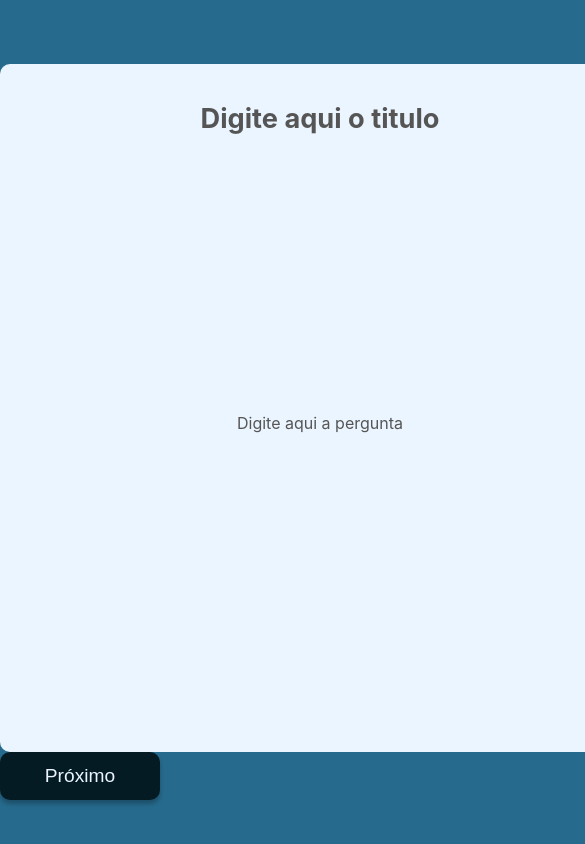
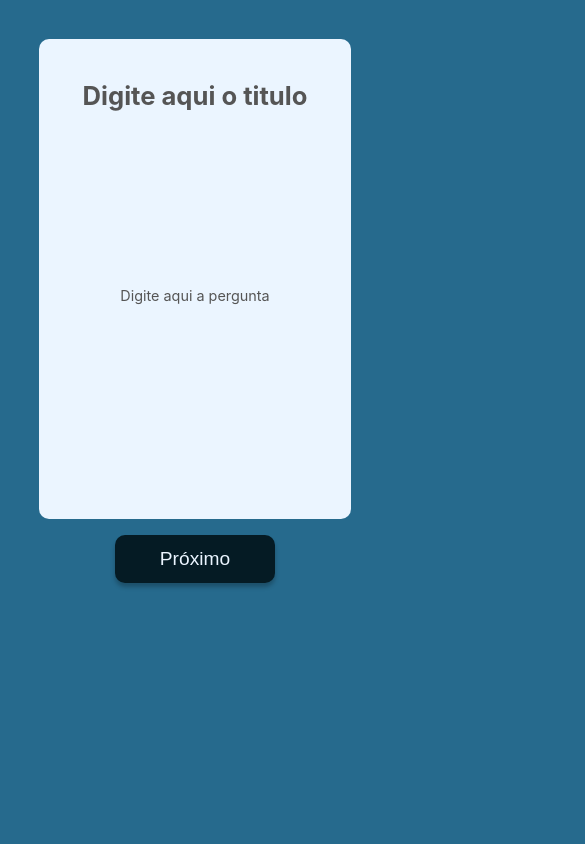
Before and after one commit to Studio-024/memorize, a React (Create React App) app in the folder client/: page /addCard/front in a window 390 px wide. Shown: the top 844 px of the page, 585 px wide, since content can reach past the window. Built offline with nearby package versions, Linux system fonts and the light colour scheme.

Commit message:
feat(client): addCard responsive

```diff
--- a/client/src/components/Add.tsx
+++ b/client/src/components/Add.tsx
@@ -18,7 +18,7 @@ const Add = (Props: Props) => {
             { side === 'front' && <p contentEditable="true" spellCheck={true} className="AddCard_quest" placeholder={"Digite aqui a pergunta"}></p>}
             { side === 'back' && <p contentEditable="true" spellCheck={true} className="AddCard_quest" placeholder={"Digite aqui a resposta"}></p>}
             </div>
-            <div style={{height: "3rem", margin: "1rem"}}/>
+            { side === 'front' && <div style={{height: "3rem", margin: "1rem"}}/>}
         </div>
         <div className="AddCard_missAndHit">
             {side === 'front' &&
--- a/client/src/css/AddCard.css
+++ b/client/src/css/AddCard.css
@@ -1,10 +1,11 @@
 .card, .AddCard {
   display: flex;
   flex-direction: column;
-  height: 43rem;
-  width: 40rem;
+  min-height: 33rem;
+  height: 100%;
+  width: 30rem;
   margin-inline: auto;
-  margin-top: 4rem;
+  margin-top: 5vmin;
   border-radius: 10px;
   background-color: #ebf5ff; }
 
@@ -14,20 +15,25 @@
   text-align: center;
   justify-content: center;
   margin: 1rem;
-  height: 4rem;
-  font-size: 1.7rem; }
+  min-height: 4rem;
+  height: 100%;
+  font-size: 1.7rem;
+  word-wrap: break-word; }
 
 .card_quest {
   display: flex;
   flex-direction: column;
-  height: 33rem;
+  min-height: 23rem;
+  height: 100%;
   margin: 0 1rem 0 1rem;
   text-align: center;
   justify-content: center;
-  font-size: 1rem; }
+  font-size: 1rem;
+  word-wrap: break-word; }
 
 .card_footer {
   display: flex;
+  justify-self: end;
   margin-top: 1rem;
   height: 3rem;
   position: relative; }
@@ -50,17 +56,56 @@
 
 .card_missAndHit {
   display: flex;
-  justify-content: space-around;
   width: calc(40rem - 20vmin);
-  margin: 1rem auto auto auto; }
+  margin: 1rem auto auto auto;
+  justify-content: center; }
 
 #card_missed {
   background: linear-gradient(180deg, rgba(206, 83, 83, 0.9) 0%, #CE5353 100%);
-  color: #e9f4ff; }
+  color: #e9f4ff;
+  margin: auto 1rem auto auto; }
 
 #card_hit {
   background: linear-gradient(180deg, rgba(99, 197, 75, 0.9) 0%, #63C54B 100%);
-  color: #e9f4ff; }
+  color: #e9f4ff;
+  margin: auto auto auto 1rem; }
+
+@media screen and (max-width: 600px) {
+  .card, .AddCard {
+    min-height: calc(33rem);
+    width: 80%;
+    min-height: 33rem; }
+  .card_quest {
+    min-height: 23rem; }
+  .card_missAndHit {
+    width: 80%; }
+  #card_missed, #card_hit {
+    width: 9rem !important;
+    height: 2.8rem !important; } }
+
+@media screen and (max-width: 450px) {
+  .card, .AddCard {
+    min-height: 28rem  !important;
+    width: 80% !important;
+    margin-top: 10vmin; }
+  .card_quest {
+    min-height: 18rem  !important; }
+  .card_missAndHit {
+    width: 80% !important;
+    flex-wrap: wrap;
+    justify-content: space-around; }
+  #card_missed, #card_hit {
+    width: 7rem !important;
+    height: 2.6rem !important;
+    margin: 0; }
+  .card_title {
+    font-size: 1.6rem; }
+  .card_quest {
+    font-size: 0.9rem; }
+  .card_footer > a {
+    font-size: 1.1rem; }
+  .card_footer > span {
+    display: none; } }
 
 .AddCard_title {
   text-align: center;
@@ -77,7 +122,7 @@
   flex-direction: column;
   justify-content: center;
   margin: 1rem;
-  height: 5rem; }
+  min-height: 5rem; }
 
 .AddCard_quest {
   margin: auto 1rem auto 1rem;
@@ -97,8 +142,34 @@
   justify-content: center;
   margin: auto;
   width: 100%;
-  height: 33rem; }
+  min-height: 20rem; }
+
+.AddCard_missAndHit {
+  display: flex;
+  width: 100%;
+  margin-top: 1rem;
+  justify-content: center; }
 
 .AddButton_staps {
   background-color: #051B24 !important;
   color: #ebf5ff; }
+
+@media screen and (max-width: 600px) {
+  .AddCard {
+    min-height: 33rem;
+    width: 80%; }
+  #AddContainer_quest {
+    min-height: 23rem; } }
+
+@media screen and (max-width: 450px) {
+  .AddCard {
+    min-height: 28rem  !important;
+    width: 80% !important;
+    margin-top: 10vmin; }
+  #AddContainer_quest {
+    min-height: 18rem  !important; }
+  .AddCard_title {
+    margin: 0.5rem !important;
+    font-size: 1.6rem; }
+  .AddCard_quest {
+    font-size: 0.9rem; } }
--- a/client/src/scss/AddCard.scss
+++ b/client/src/scss/AddCard.scss
@@ -21,7 +21,7 @@
   flex-direction: column;
   justify-content: center;
   margin: 1rem;
-  height: 5rem;
+  min-height: 5rem;
 }
 .AddCard_quest{
   margin: auto 1rem auto 1rem;
@@ -43,9 +43,44 @@
   justify-content: center;
   margin: auto;
   width: 100%;
-  height: 33rem;
+  min-height: 20rem;
+}
+.AddCard_missAndHit{
+  display: flex;
+  width: 100%;
+  margin-top: 1rem;
+  justify-content: center;
 }
 .AddButton_staps{
   background-color: #051B24 !important;
   color: $background-Card;
 }
+@media screen and (max-width: 600px) {
+  .AddCard{
+    min-height: 33rem;
+    width: 80%;
+  }
+  #AddContainer_quest{
+    min-height: 23rem;
+  }
+}
+@media screen and (max-width: 450px) {
+  $font-size-min: 0.9rem;
+  $font-size-default: 1.1rem;
+  $font-size-great: 1.6rem;
+  .AddCard{
+    min-height: 28rem  !important;
+    width: 80% !important;
+    margin-top: 10vmin;
+  }
+  #AddContainer_quest{
+    min-height: 18rem  !important;
+  }
+  .AddCard_title{
+    margin: 0.5rem !important;
+    font-size: $font-size-great;
+  }
+  .AddCard_quest{
+    font-size: $font-size-min;
+  }
+}
```
